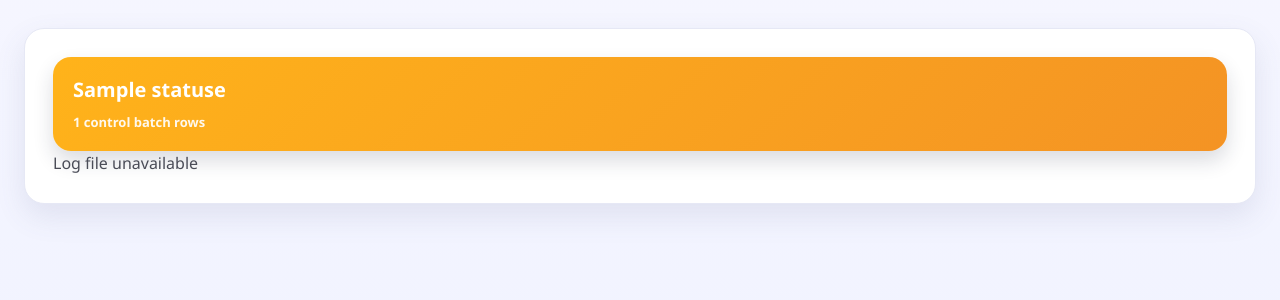
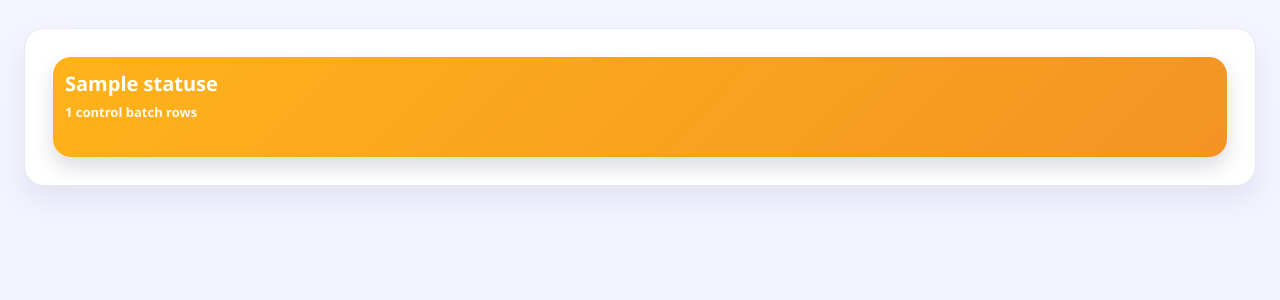
Before and after one commit to w3ishendt/NRT-Monitor, a Flask app: page / in a window 1280 px wide. Shown: the part 167-467 px from the top of the page. Run offline with Flask 3, Linux system fonts and the light colour scheme; tables that the repository leaves empty hold one stand-in row (values such as "Sample post"); a database or web service that is not in the repository returns one stand-in record (values such as "Sample title"); data that the repository does not hold is empty.

Commit message:
Add stylings

```diff
--- a/static/styles.css
+++ b/static/styles.css
@@ -82,13 +82,22 @@ h3 {
     display: grid;
     grid-template-columns: repeat(auto-fit, minmax(200px, 1fr));
     gap: 16px;
+    align-items: stretch;
+}
+
+.site-card-shell {
+    position: relative;
+    height: 100%;
 }
 
 .site-alert-card {
     display: flex;
     flex-direction: column;
-    gap: 8px;
-    padding: 18px 20px;
+    justify-content: flex-start;
+    gap: 4px;
+    min-height: 100px;
+    height: 100%;
+    padding: 12px 12px;
     border-radius: 18px;
     text-decoration: none;
     color: #ffffff;
@@ -104,6 +113,50 @@ h3 {
 .site-alert-card.is-active {
     outline: 4px solid rgba(79, 102, 208, 0.18);
     transform: translateY(-2px);
+}
+
+.site-card-dropdown {
+    position: absolute;
+    top: calc(100% + 10px);
+    left: 0;
+    z-index: 20;
+    opacity: 0;
+    visibility: hidden;
+    transform: translateY(-8px);
+    transition: opacity 0.18s ease, transform 0.18s ease, visibility 0.18s ease;
+}
+
+.site-card-shell:hover .site-card-dropdown,
+.site-card-shell:focus-within .site-card-dropdown {
+    opacity: 1;
+    visibility: visible;
+    transform: translateY(0);
+}
+
+.site-card-log-link {
+    display: inline-flex;
+    align-items: center;
+    min-width: 180px;
+    padding: 12px 20px;
+    border-radius: 999px;
+    background: #ffffff;
+    color: #454b61;
+    font-size: 14px;
+    font-weight: 800;
+    text-decoration: none;
+    box-shadow: 0 14px 24px rgba(32, 36, 63, 0.16);
+    border: 1px solid #e1e5f3;
+    white-space: nowrap;
+}
+
+.site-card-log-link:hover {
+    color: #1f6fca;
+}
+
+.site-card-log-link.is-disabled {
+    background: #f6f7fb;
+    color: var(--text-muted);
+    box-shadow: 0 10px 20px rgba(32, 36, 63, 0.08);
 }
 
 .site-alert-Orange {
```
Also changed, not shown: other parts of static/styles.css (+48 -0 lines).
